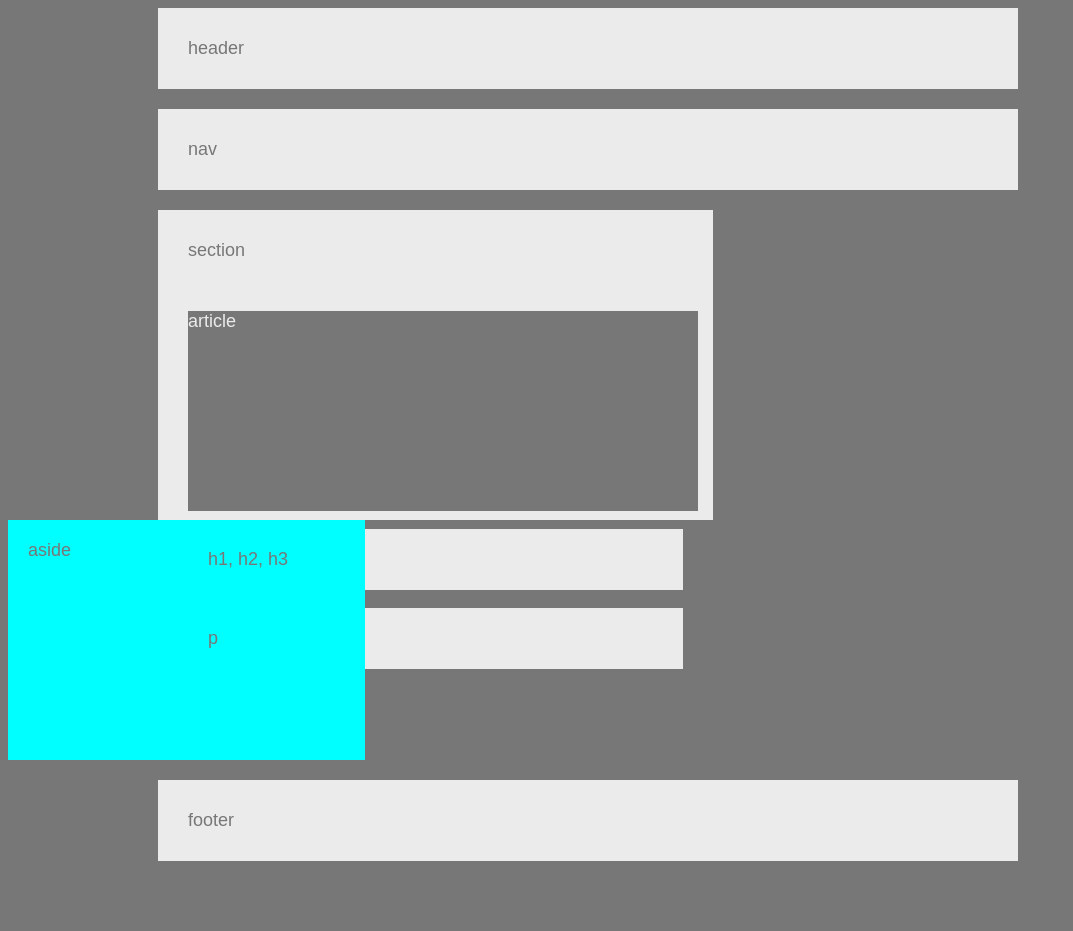
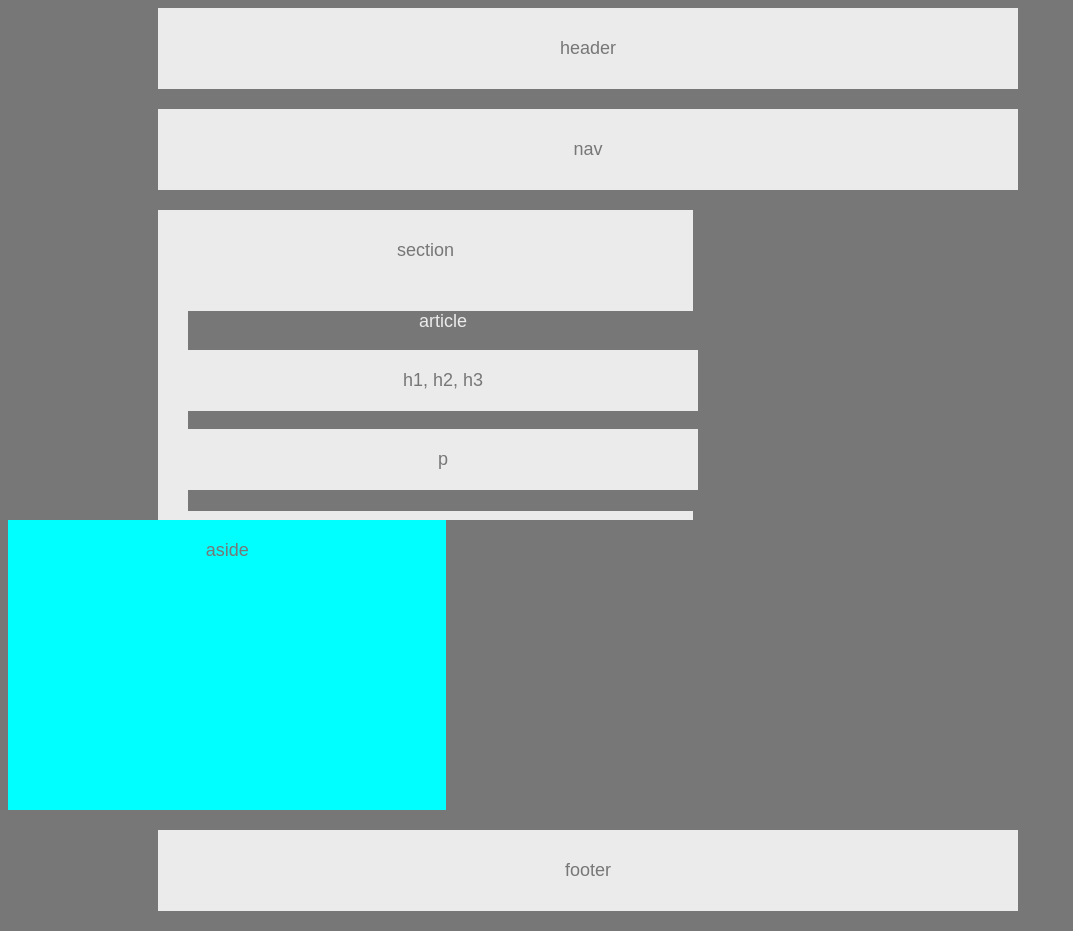
Before and after one commit to luiszamudio4/HW-Wireframe, a plain HTML site: page index.html in a window 1280 px wide. Shown: the whole page, without its empty margins (0-1073 px from the left). Before the commit the page ends 881 px from the top, so only its background shows below. Drawn offline with Linux system fonts and the light colour scheme.

Commit message:
fixed an issue where article is inside of section

```diff
--- a/index.html
+++ b/index.html
@@ -13,9 +13,10 @@
     <header>header</header>
     <nav>nav</nav>
     <section>section
-        <article>article</article>
+        <article>article
         <p>h1, h2, h3</p>
         <p>p</p>
+        </article>
     </section>
     <aside>aside</aside>
 
--- a/style.css
+++ b/style.css
@@ -4,6 +4,7 @@ body{
     background: #777;
     width: 960px;
     font-size: 18px;
+    text-align: center;
 }
 
 header, nav, section, aside, footer {
@@ -21,15 +22,23 @@ p {
     color: #777;
     background: #ebebeb;
     padding: 20px;
+
 }
 section{
-    width: 495px;
+    width: 49.5%;
     height: 250px;
     padding: 30px;
     margin-left: 150px;
 
 
 
+}
+aside{
+padding: 20px;
+width: 41.5%;
+height: 250px;
+background-color: aqua;
+margin-right: 1%;
 }
 header,nav,footer {
     clear: both;
@@ -43,10 +52,3 @@ header,nav,footer {
 footer{
     margin-top: 20px;
 }
-
-aside{
-padding: 20px;
-width: 33%;
-height: 200px;
-background-color: aqua;
-}
```
